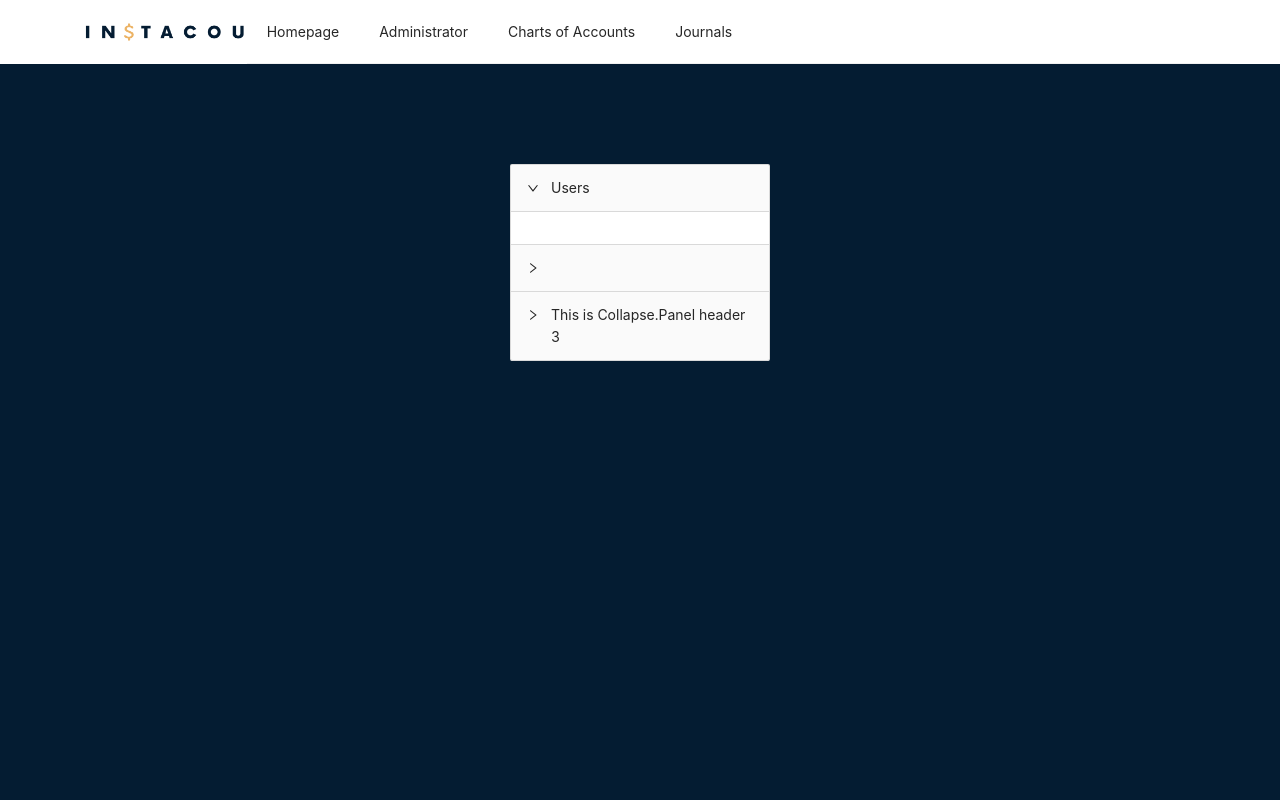
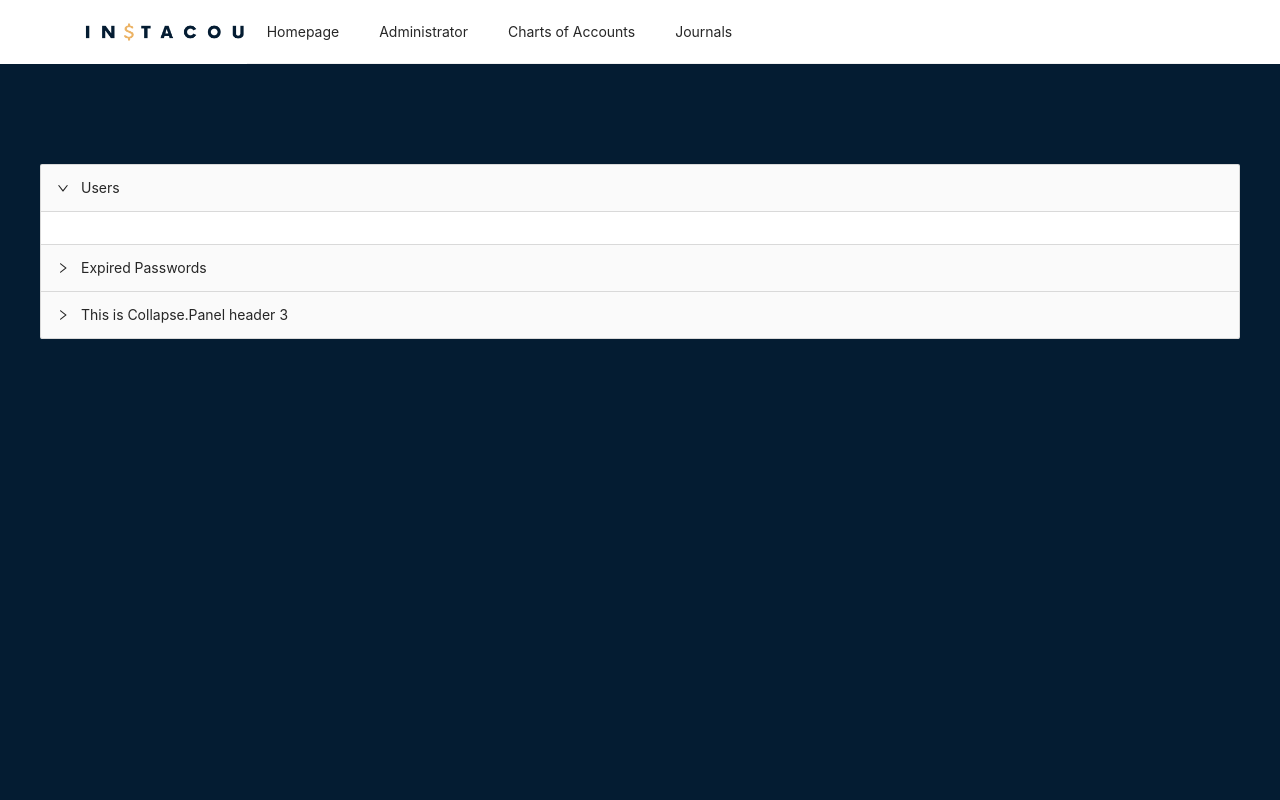
Before and after one commit to jmurph1924/sad-web, a React (Create React App) app: page /administrator in a window 1280 px wide. Shown: the top 800 px of the page. Built offline with nearby package versions, Linux system fonts and the light colour scheme.

Commit message:
Cleaned up warnings

```diff
--- a/src/App.js
+++ b/src/App.js
@@ -26,6 +26,7 @@ function App() {
                   theme="white"
                   mode="horizontal"
                   defaultSelectedKeys={['login']}
+                  selectedKeys={[]}
                 >
                   <Menu.Item key="homepage">
                     <Link to="/homepage">
@@ -58,7 +59,7 @@ function App() {
             </>
           }
           </Header>
-          <Content style={{ padding: '0 500px', background: "#041C32", height: "850px" }}>
+          <Content style={{ background: "#041C32", height: "850px" }}>
             <Routes>
               <Route path="/" element={<Login />} />
               <Route path="/homepage" element={<Homepage />} />
--- a/src/components/Administrator/Administrator.js
+++ b/src/components/Administrator/Administrator.js
@@ -1,22 +1,17 @@
 import * as React from "react";
-import { UserOutlined, LockOutlined } from '@ant-design/icons';
-import { Row, Col, Button, Typography, Input, Collapse} from "antd"
+import { Row, Collapse} from "antd"
 import "./Administrator.css"
 
 
 const Administrator = () => {
 
-    const buttonClick = (e) => {
-
-    }
-
     return (
         <div className="loginContainer">
             <Row style={{justifyContent: "center"}}>
-                <Collapse defaultActiveKey={['1']} style={{width: "900px", marginTop: "100px"}} >
+                <Collapse defaultActiveKey={['1']} style={{width: "1200px", marginTop: "100px"}} >
                     <Collapse.Panel header="Users" key="1">
                     </Collapse.Panel>
-                    <Collapse.Panel header="" key="2">
+                    <Collapse.Panel header="Expired Passwords" key="2">
                     </Collapse.Panel>
                     <Collapse.Panel header="This is Collapse.Panel header 3" key="3">
                     </Collapse.Panel>
--- a/src/components/Homepage/Homepage.js
+++ b/src/components/Homepage/Homepage.js
@@ -1,5 +1,4 @@
 import * as React from "react";
-import { useSelector, useDispatch } from "react-redux";
 import { Row, Col, Button } from "antd"
 
 const Homepage = () => {
--- a/src/components/Login/Login.js
+++ b/src/components/Login/Login.js
@@ -1,13 +1,15 @@
 import * as React from "react";
+import { useNavigate } from 'react-router-dom';
 import { UserOutlined, LockOutlined } from '@ant-design/icons';
 import { Row, Col, Button, Typography, Input} from "antd"
 import "./Login.css"
 
 
 const Login = () => {
+    const navigate = useNavigate();
 
-    const buttonClick = (e) => {
-
+    const redirect = () => {
+        navigate('/administrator')
     }
 
     return (
@@ -19,7 +21,7 @@ const Login = () => {
             </Row>
             <Row style={{justifyContent: "center"}}>
                 <Col>
-                    <Input className="Input" size="large" placeholder="Email" prefix={<UserOutlined />}/>
+                    <Input className="Input" size="large" placeholder="User Id" prefix={<UserOutlined />}/>
                 </Col>
             </Row>
             <Row style={{justifyContent: "center"}}>
@@ -37,7 +39,7 @@ const Login = () => {
             </Row>
             <Row style={{justifyContent: "center"}} >
                 <Col>
-                    <Button size="large" style={{width: "150px", margin: "5px", opacity: ".8"}}>Create New User</Button>
+                    <Button size="large" style={{width: "150px", margin: "5px", opacity: ".8"}} onClick={redirect}>Create New User</Button>
                 </Col>
             </Row>
         </div>
```
